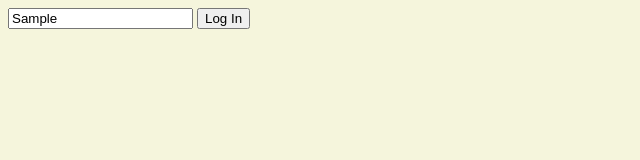
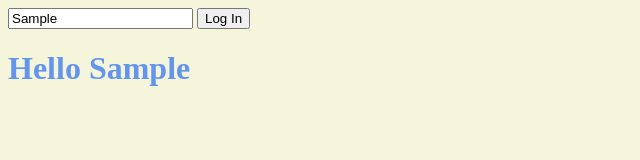
Before and after one commit to Bomena/Challenge, a plain HTML site: page JS_NM/index.html in a window 1280 px wide. Both pictures are taken after typing "Sample" into the empty fields and a click on the input "Log In". Shown: the whole page, without its empty margins (0-640 px from the left). Drawn offline with Linux system fonts and the light colour scheme.

Commit message:
Learn about how to save username in local storage

```diff
--- a/JS_NM/app.js
+++ b/JS_NM/app.js
@@ -1,11 +1,20 @@
 // get information from input(without refresh)
+// save username in local storage
 const loginForm = document.querySelector("#login-form");
 const loginInput = document.querySelector("#login-form input");
+const greeting = document.querySelector("#greeting");
+
+const HIDDEN_CLASSNAME = "hidden";
 
 
 function onLoginSubmit(info) {
     info.preventDefault();
-    console.log(loginInput.value);
+    loginForm.classList.add(HIDDEN_CLASSNAME);
+    const username = loginInput.value;
+    localStorage.setItem("username", username);
+    greeting.innerText = `Hello ${username}`;
+    greeting.classList.remove(HIDDEN_CLASSNAME)
 }
 
+
 loginForm.addEventListener("submit", onLoginSubmit);
--- a/JS_NM/index.html
+++ b/JS_NM/index.html
@@ -12,6 +12,7 @@
             <input required maxlength="15" type="text" placeholder="What is your name?" />
             <input type="submit" value="Log In" />
         </form>
+        <h1 id="greeting" class="hidden"></h1>
         <script src="app.js"></script>
     </body>
 </html>
```
